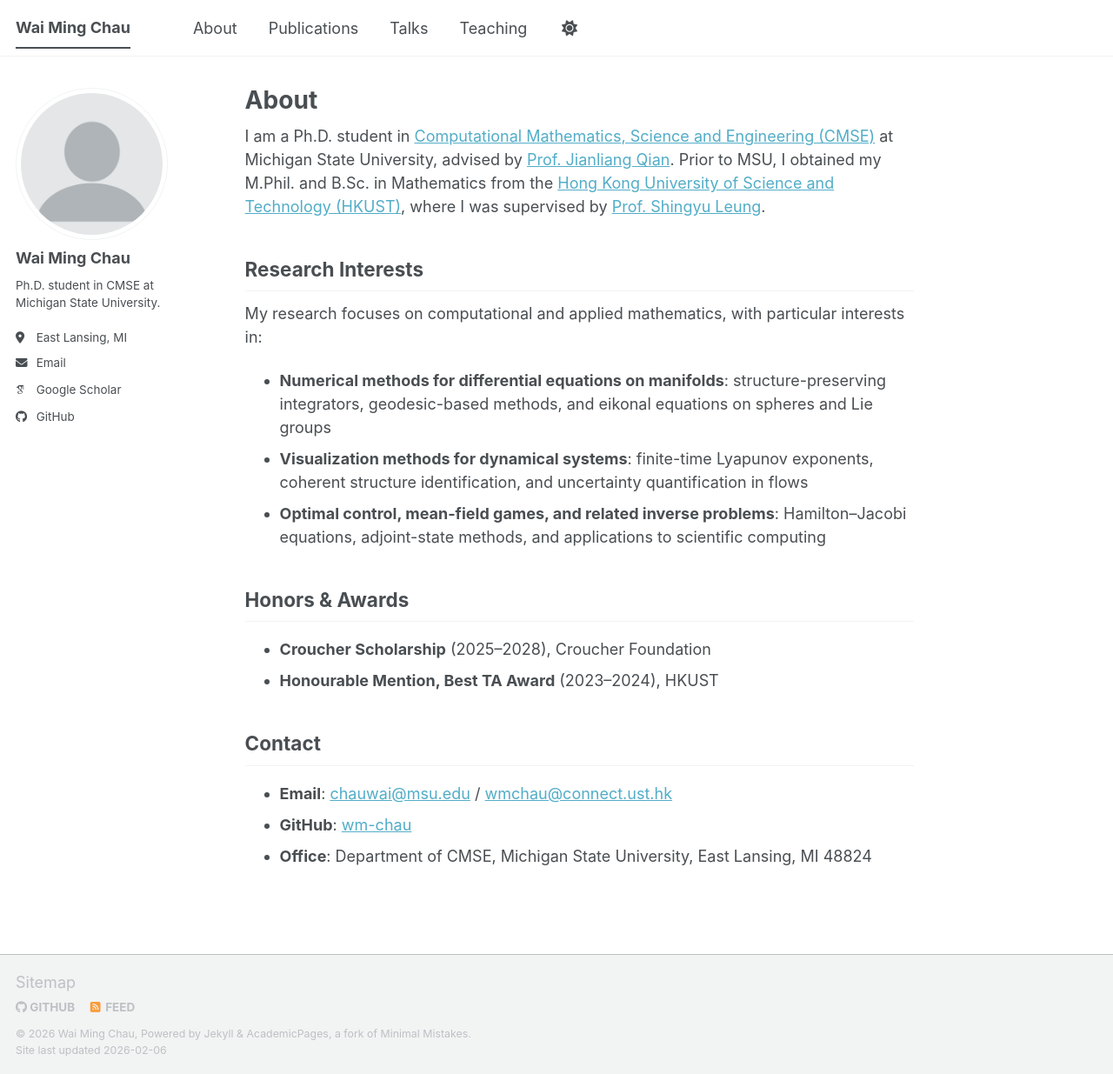
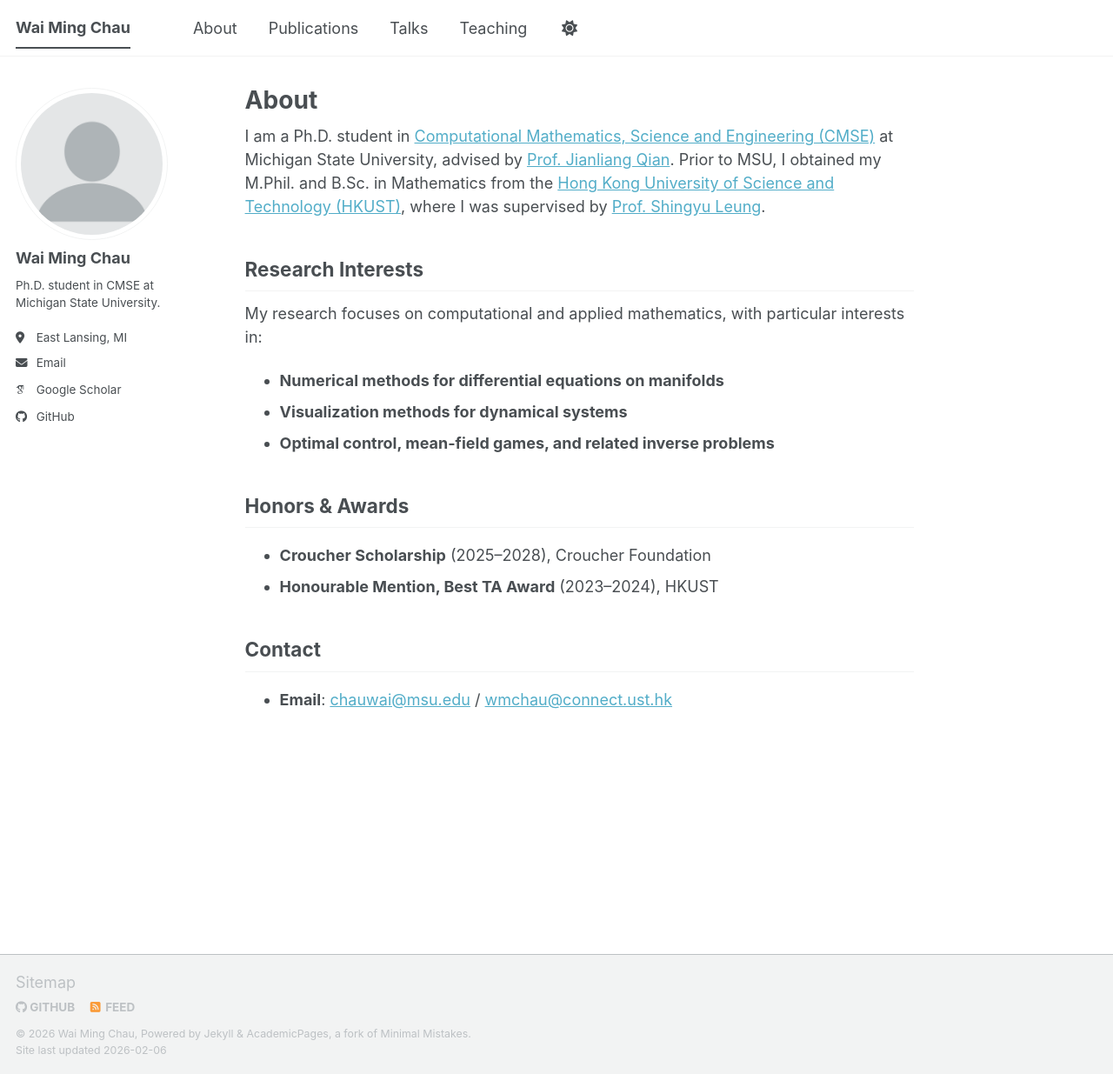
Before and after one commit to wm-chau/wm-chau.github.io, a Jekyll site: the page built from _pages/about.md, in a window 1280 px wide and 1235 px high. Shown: the whole window at 87% size. Built offline with Jekyll 4.4.1, drawn with Linux system fonts in a browser that asks for light colours; some web fonts are replaced; a script bundle is joined from its source files by our own code; library files that are not in the unit come from our copies.

Commit message:
Simplify research interests and contact details
Removed detailed descriptions of research interests and contact information.

```diff
--- a/_pages/about.md
+++ b/_pages/about.md
@@ -14,9 +14,9 @@ I am a Ph.D. student in [Computational Mathematics, Science and Engineering (CMS
 
 My research focuses on computational and applied mathematics, with particular interests in:
 
-- **Numerical methods for differential equations on manifolds**: structure-preserving integrators, geodesic-based methods, and eikonal equations on spheres and Lie groups
-- **Visualization methods for dynamical systems**: finite-time Lyapunov exponents, coherent structure identification, and uncertainty quantification in flows
-- **Optimal control, mean-field games, and related inverse problems**: Hamilton–Jacobi equations, adjoint-state methods, and applications to scientific computing
+- **Numerical methods for differential equations on manifolds**
+- **Visualization methods for dynamical systems**
+- **Optimal control, mean-field games, and related inverse problems**
 
 ## Honors & Awards
 
@@ -26,5 +26,3 @@ My research focuses on computational and applied mathematics, with particular in
 ## Contact
 
 - **Email**: [chauwai@msu.edu](mailto:chauwai@msu.edu) / [wmchau@connect.ust.hk](mailto:wmchau@connect.ust.hk)
-- **GitHub**: [wm-chau](https://github.com/wm-chau)
-- **Office**: Department of CMSE, Michigan State University, East Lansing, MI 48824
```
